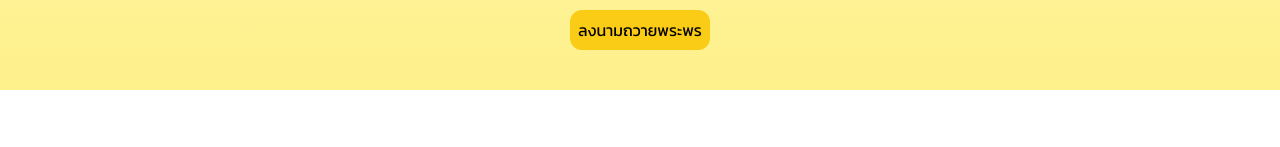
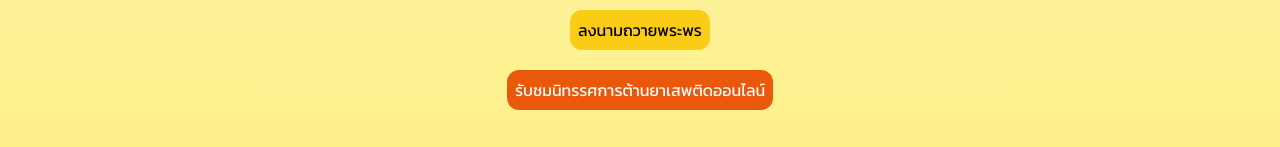
Before and after one commit to strdoffin/kingramaXX, a Next.js app: page / in a window 1280 px wide. Shown: the part 956-1103 px from the top of the page. Before the commit the page ends 1046 px from the top, so only its background shows below. Built offline with nearby package versions, Linux system fonts and the light colour scheme; no server answers.

Commit message:
update drug page button

```diff
--- a/app/page.tsx
+++ b/app/page.tsx
@@ -2,6 +2,7 @@
 import { useFormState } from 'react-dom'
 import Image from "next/image";
 import { AddMessage } from '../action/addMessage';
+import Link from 'next/link';
 const initialState = {
   success: false,
   message: null,
@@ -54,10 +55,13 @@ export default function Home() {
                   <input className="md:w-[500px] lg:w-[1000px] w-72  p-2" type="text" name="phoneNumber" placeholder="เบอร์โทรศัพท์ / Phone number" required/>
                 </div>
                   <button type="submit" className="flex gap-10 ">
-                    <p className="p-2 bg-yellow-400 rounded-xl">ลงนามถวายพระพร</p>
+                    <p className="p-2 bg-yellow-400 rounded-xl ">ลงนามถวายพระพร</p>
                   </button>
+                <Link className="p-2 bg-orange-600 rounded-xl text-white" href={"/drug"}>รับชมนิทรรศการต้านยาเสพติดออนไลน์</Link>
             </div>
           </form>
+
+
       </div>
     </main>
   );
```
